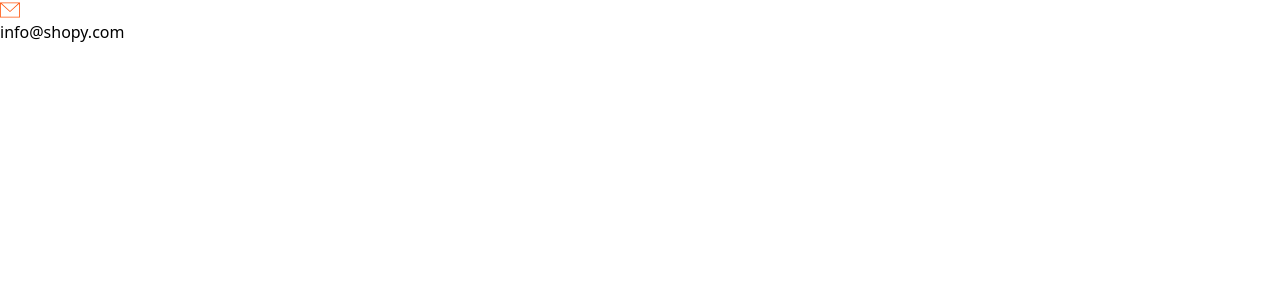
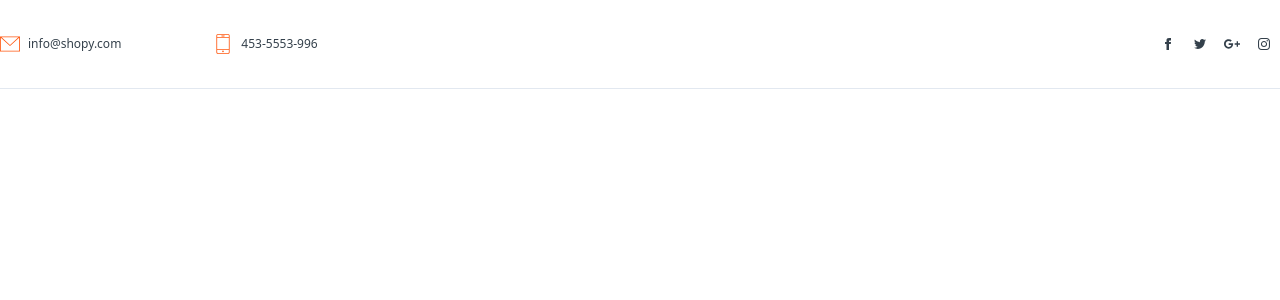
Before and after one commit to josedlca/shop-vue, a Vue app: page / in a window 1280 px wide. Shown: the top 300 px of the page. Built offline with nearby package versions, Linux system fonts and the light colour scheme.

Commit message:
header contact complete

```diff
--- a/public/index.html
+++ b/public/index.html
@@ -8,9 +8,6 @@
     <title><%= htmlWebpackPlugin.options.title %></title>
   </head>
   <body>
-    <noscript>
-      <strong>We're sorry but <%= htmlWebpackPlugin.options.title %> doesn't work properly without JavaScript enabled. Please enable it to continue.</strong>
-    </noscript>
     <div id="app"></div>
     <!-- built files will be auto injected -->
   </body>
--- a/src/components/head/Contact.vue
+++ b/src/components/head/Contact.vue
@@ -1,8 +1,34 @@
 <template>
-  <div class=" container mx-auto">
-    <svg class=" w-5 h-5" viewBox="0 0 24 24"><path class=" fill-current text-main-orange" d="M24 21h-24v-18h24v18zm-23-16.477v15.477h22v-15.477l-10.999 10-11.001-10zm21.089-.523h-20.176l10.088 9.171 10.088-9.171z"/></svg>
-    <a href="#">info@shopy.com</a>
-  </div>
+  <section class=" border-b">
+    <div class=" container mx-auto flex flex-row w-full py-7 justify-between">
+      <div class=" lg:w-1/3 sm:w-1/2 flex flex-row">
+        <div class=" w-full flex flex-row items-center">
+          <svg class=" w-5 h-5 mr-2" viewBox="0 0 24 24"><path class=" fill-current text-main-orange" d="M24 21h-24v-18h24v18zm-23-16.477v15.477h22v-15.477l-10.999 10-11.001-10zm21.089-.523h-20.176l10.088 9.171 10.088-9.171z"/></svg>
+          <a class=" text-xs text-smooth-gray" href="#">info@shopy.com</a>
+        </div>
+        <div class=" w-full flex flex-row items-center">
+          <svg class=" w-5 h-5 mr-2" viewBox="0 0 24 24"><path class=" fill-current text-main-orange" d="M18 24h-12c-1.104 0-2-.896-2-2v-20c0-1.104.896-2 2-2h12c1.104 0 2 .896 2 2v20c0 1.104-.896 2-2 2zm1-5.083h-14v3.083c0 .552.449 1 1 1h12c.552 0 1-.448 1-1v-3.083zm-7 3c-.553 0-1-.448-1-1s.447-1 1-1c.552 0 .999.448.999 1s-.447 1-.999 1zm7-17h-14v13h14v-13zm-1-3.917h-12c-.551 0-1 .449-1 1v1.917h14v-1.917c0-.551-.448-1-1-1zm-4.5 1.917h-3c-.276 0-.5-.224-.5-.5s.224-.5.5-.5h3c.276 0 .5.224.5.5s-.224.5-.5.5z"/></svg>
+          <span class=" text-xs text-smooth-gray">453-5553-996</span>
+        </div>
+      </div>
+      <div class=" lg:w-1/3 sm:w-1/2 ">
+        <div class="flex flex-row justify-end">
+          <div class="w-8 h-8 flex justify-center items-center">
+            <svg class=" w-3 h-3" viewBox="0 0 24 24"><path class=" fill-current text-smooth-gray" d="M9 8h-3v4h3v12h5v-12h3.642l.358-4h-4v-1.667c0-.955.192-1.333 1.115-1.333h2.885v-5h-3.808c-3.596 0-5.192 1.583-5.192 4.615v3.385z"/></svg>
+          </div>
+          <div class="w-8 h-8 flex justify-center items-center">
+            <svg class=" w-3 h-3" viewBox="0 0 24 24"><path class=" fill-current text-smooth-gray" d="M24 4.557c-.883.392-1.832.656-2.828.775 1.017-.609 1.798-1.574 2.165-2.724-.951.564-2.005.974-3.127 1.195-.897-.957-2.178-1.555-3.594-1.555-3.179 0-5.515 2.966-4.797 6.045-4.091-.205-7.719-2.165-10.148-5.144-1.29 2.213-.669 5.108 1.523 6.574-.806-.026-1.566-.247-2.229-.616-.054 2.281 1.581 4.415 3.949 4.89-.693.188-1.452.232-2.224.084.626 1.956 2.444 3.379 4.6 3.419-2.07 1.623-4.678 2.348-7.29 2.04 2.179 1.397 4.768 2.212 7.548 2.212 9.142 0 14.307-7.721 13.995-14.646.962-.695 1.797-1.562 2.457-2.549z"/></svg>
+          </div>
+          <div class="w-8 h-8 flex justify-center items-center">
+            <svg class=" w-4 h-4" viewBox="0 0 24 24"><path class=" fill-current text-smooth-gray" d="M7 11v2.4h3.97c-.16 1.029-1.2 3.02-3.97 3.02-2.39 0-4.34-1.979-4.34-4.42 0-2.44 1.95-4.42 4.34-4.42 1.36 0 2.27.58 2.79 1.08l1.9-1.83c-1.22-1.14-2.8-1.83-4.69-1.83-3.87 0-7 3.13-7 7s3.13 7 7 7c4.04 0 6.721-2.84 6.721-6.84 0-.46-.051-.81-.111-1.16h-6.61zm0 0 17 2h-3v3h-2v-3h-3v-2h3v-3h2v3h3v2z"/></svg>
+          </div>
+          <div class="w-8 h-8 flex justify-center items-center">
+            <svg class=" w-3 h-3" viewBox="0 0 24 24"><path class=" fill-current text-smooth-gray" d="M12 2.163c3.204 0 3.584.012 4.85.07 3.252.148 4.771 1.691 4.919 4.919.058 1.265.069 1.645.069 4.849 0 3.205-.012 3.584-.069 4.849-.149 3.225-1.664 4.771-4.919 4.919-1.266.058-1.644.07-4.85.07-3.204 0-3.584-.012-4.849-.07-3.26-.149-4.771-1.699-4.919-4.92-.058-1.265-.07-1.644-.07-4.849 0-3.204.013-3.583.07-4.849.149-3.227 1.664-4.771 4.919-4.919 1.266-.057 1.645-.069 4.849-.069zm0-2.163c-3.259 0-3.667.014-4.947.072-4.358.2-6.78 2.618-6.98 6.98-.059 1.281-.073 1.689-.073 4.948 0 3.259.014 3.668.072 4.948.2 4.358 2.618 6.78 6.98 6.98 1.281.058 1.689.072 4.948.072 3.259 0 3.668-.014 4.948-.072 4.354-.2 6.782-2.618 6.979-6.98.059-1.28.073-1.689.073-4.948 0-3.259-.014-3.667-.072-4.947-.196-4.354-2.617-6.78-6.979-6.98-1.281-.059-1.69-.073-4.949-.073zm0 5.838c-3.403 0-6.162 2.759-6.162 6.162s2.759 6.163 6.162 6.163 6.162-2.759 6.162-6.163c0-3.403-2.759-6.162-6.162-6.162zm0 10.162c-2.209 0-4-1.79-4-4 0-2.209 1.791-4 4-4s4 1.791 4 4c0 2.21-1.791 4-4 4zm6.406-11.845c-.796 0-1.441.645-1.441 1.44s.645 1.44 1.441 1.44c.795 0 1.439-.645 1.439-1.44s-.644-1.44-1.439-1.44z"/></svg>
+          </div>
+        </div>
+      </div>
+    </div>
+  </section>
 </template>
 
 <script>
--- a/src/views/Home.vue
+++ b/src/views/Home.vue
@@ -1,5 +1,5 @@
 <template>
-  <div class="home">
+  <div>
     <Contact/>
   </div>
 </template>
--- a/tailwind.config.js
+++ b/tailwind.config.js
@@ -4,6 +4,11 @@
     extend: {
       textColor: {
         'main-orange': 'rgb(255, 89, 18)',
+        'smooth-gray': 'rgb(52, 64, 75)',
+        'light-gray': 'rgb(244, 246, 248)'
+      },
+      spacing:{
+        '7':'1.75rem'
       }
     },
   },
```
